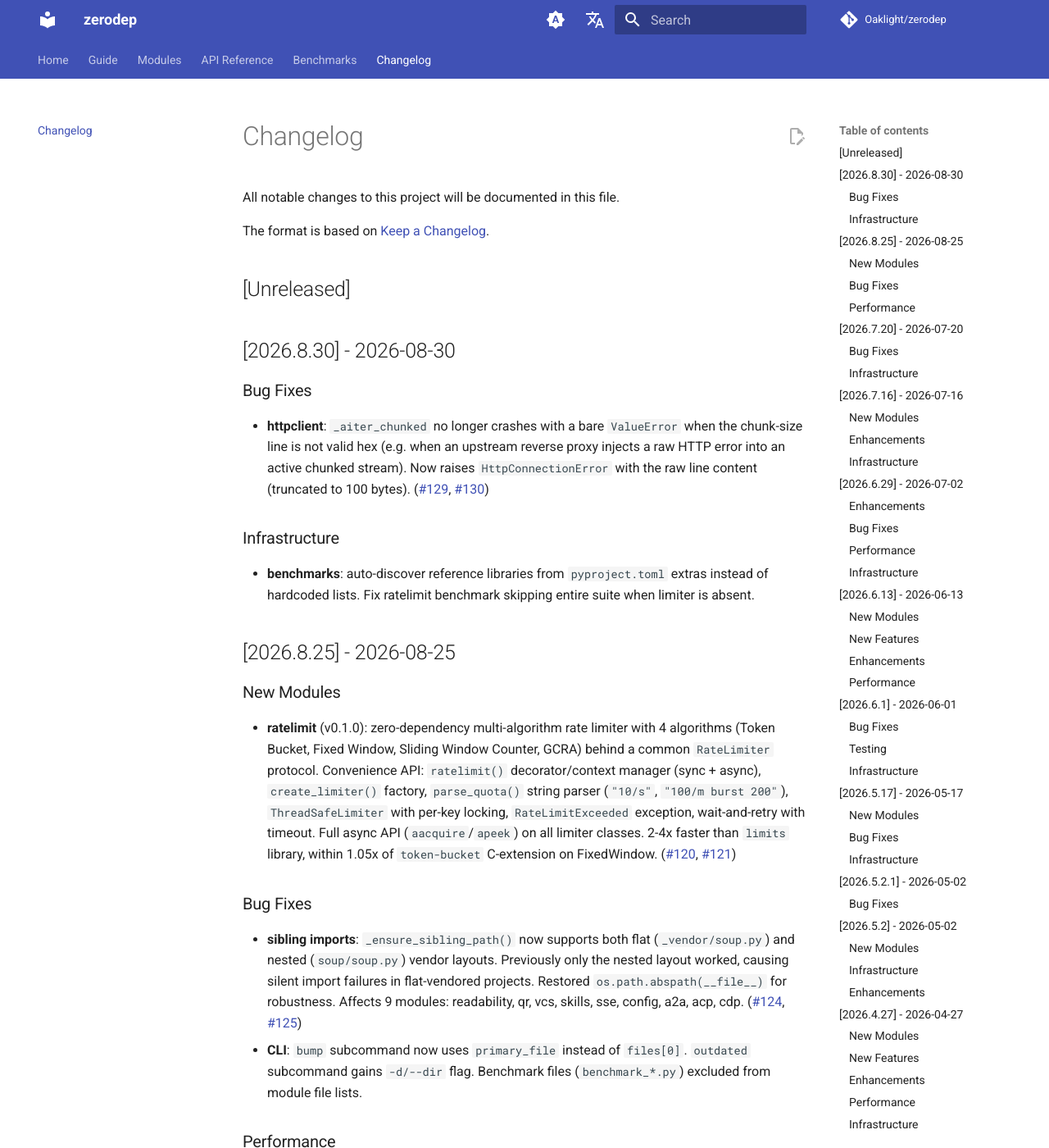
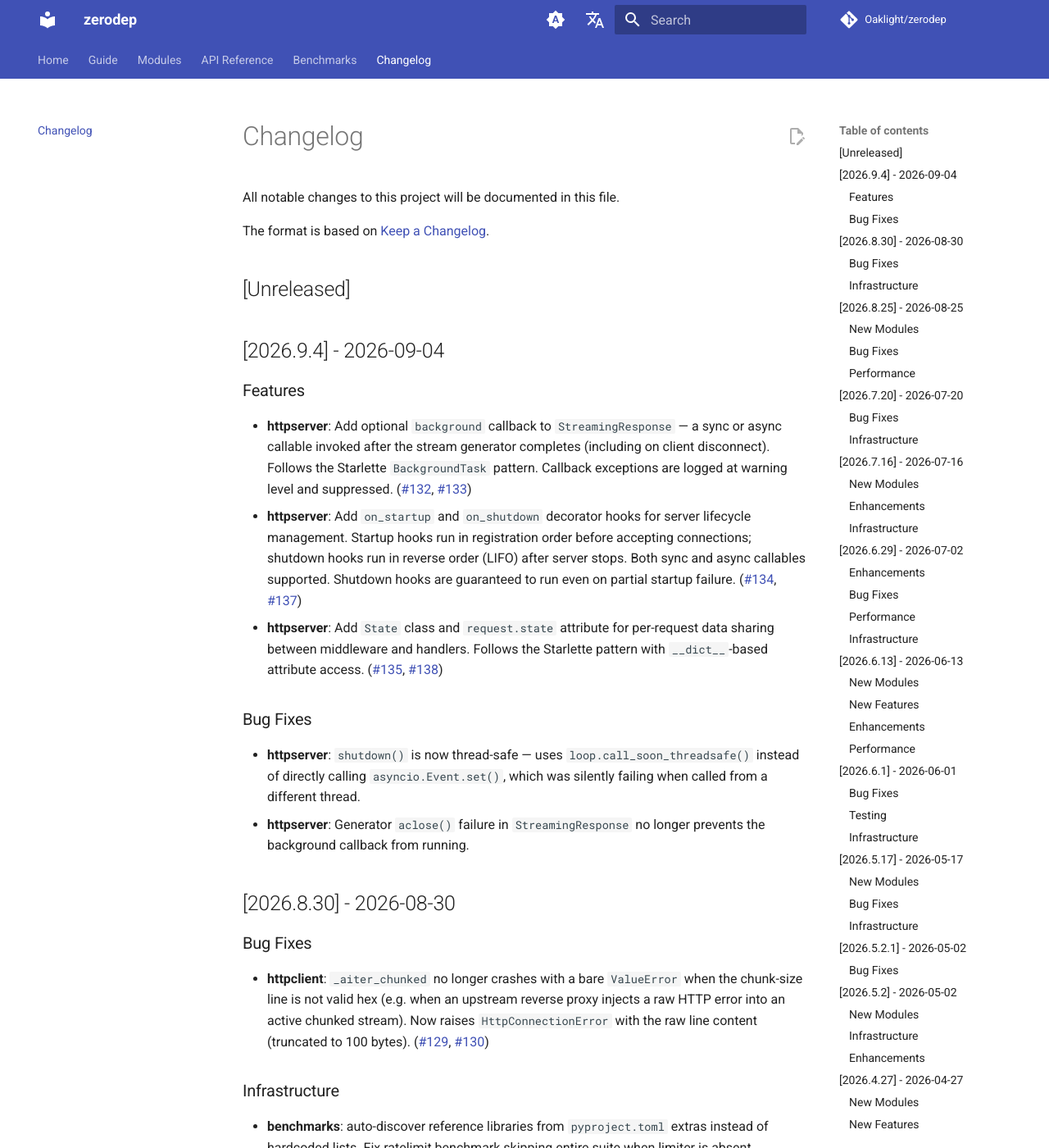
Before and after one commit to Oaklight/zerodep, an MkDocs documentation site: the page built from docs/changelog.md, in a window 1280 px wide and 1400 px high. Shown: the whole window at 82% size. Built offline with MkDocs 1.6.1 and Material for MkDocs 9.7.7, drawn with Linux system fonts in a browser that asks for light colours; comment, search, counter and statistics services are not loaded.

Commit message:
docs: add 2026.9.4 changelog entries

```diff
--- a/docs/changelog.md
+++ b/docs/changelog.md
@@ -5,6 +5,19 @@ All notable changes to this project will be documented in this file.
 The format is based on [Keep a Changelog](https://keepachangelog.com/en/1.1.0/).
 
 ## [Unreleased]
+
+## [2026.9.4] - 2026-09-04
+
+### Features
+
+- **httpserver**: Add optional `background` callback to `StreamingResponse` — a sync or async callable invoked after the stream generator completes (including on client disconnect). Follows the Starlette `BackgroundTask` pattern. Callback exceptions are logged at warning level and suppressed. ([#132](https://github.com/Oaklight/zerodep/issues/132), [#133](https://github.com/Oaklight/zerodep/pull/133))
+- **httpserver**: Add `on_startup` and `on_shutdown` decorator hooks for server lifecycle management. Startup hooks run in registration order before accepting connections; shutdown hooks run in reverse order (LIFO) after server stops. Both sync and async callables supported. Shutdown hooks are guaranteed to run even on partial startup failure. ([#134](https://github.com/Oaklight/zerodep/issues/134), [#137](https://github.com/Oaklight/zerodep/pull/137))
+- **httpserver**: Add `State` class and `request.state` attribute for per-request data sharing between middleware and handlers. Follows the Starlette pattern with `__dict__`-based attribute access. ([#135](https://github.com/Oaklight/zerodep/issues/135), [#138](https://github.com/Oaklight/zerodep/pull/138))
+
+### Bug Fixes
+
+- **httpserver**: `shutdown()` is now thread-safe — uses `loop.call_soon_threadsafe()` instead of directly calling `asyncio.Event.set()`, which was silently failing when called from a different thread.
+- **httpserver**: Generator `aclose()` failure in `StreamingResponse` no longer prevents the background callback from running.
 
 ## [2026.8.30] - 2026-08-30
 
```
